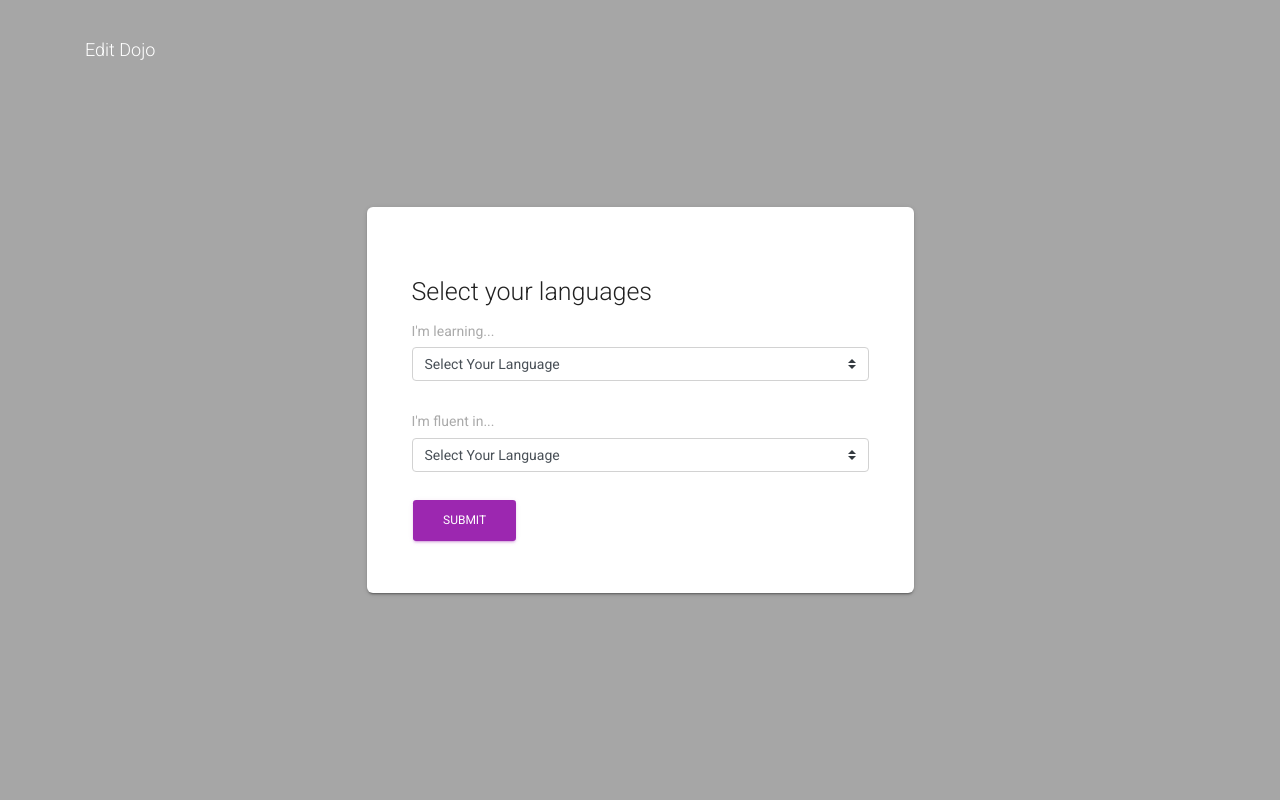
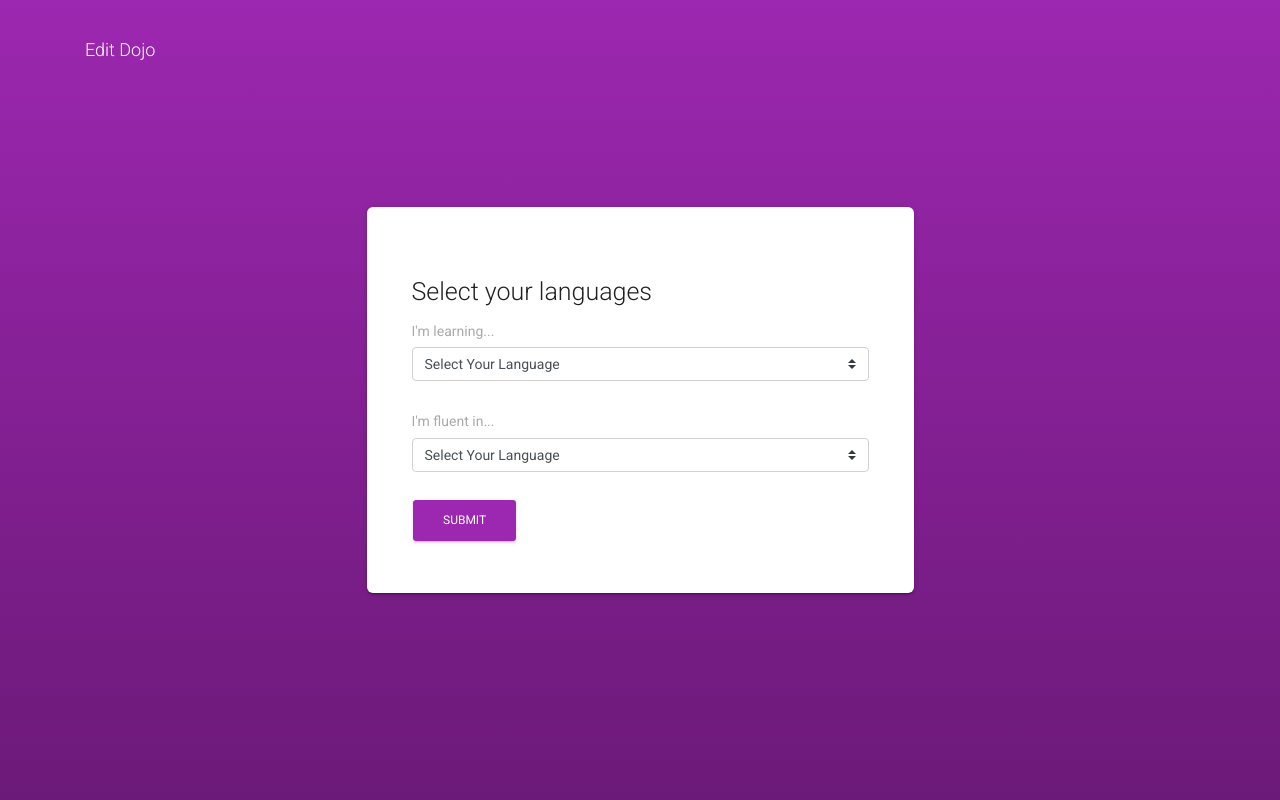
Before and after one commit to ykdojo/editdojo, a Django app: page /signup/ in a window 1280 px wide. Run offline with Django 3.2, Linux system fonts and the light colour scheme; the visitor is signed in with stand-in values (Sample User, id 1); data comes from the database, SQL or seed files in the repository; some libraries are stand-ins or nearby versions.

Commit message:
Changed the background of language_selection.html

```diff
--- a/templates/language_selection.html
+++ b/templates/language_selection.html
@@ -33,8 +33,10 @@
     </div>
   </nav>
   <div
-    class="page-header header-filter"
-    style="background-size: cover; background-position: top center;"
+    class="page-header"
+    style="background-size: cover;
+            background-position: top center;
+            background-image: linear-gradient(to bottom, #9c27b0, #9024a2, #842094, #781d86, #6c1a79);"
   >
     <div class="container">
       <div class="row" style="margin:0 8px;">
```
